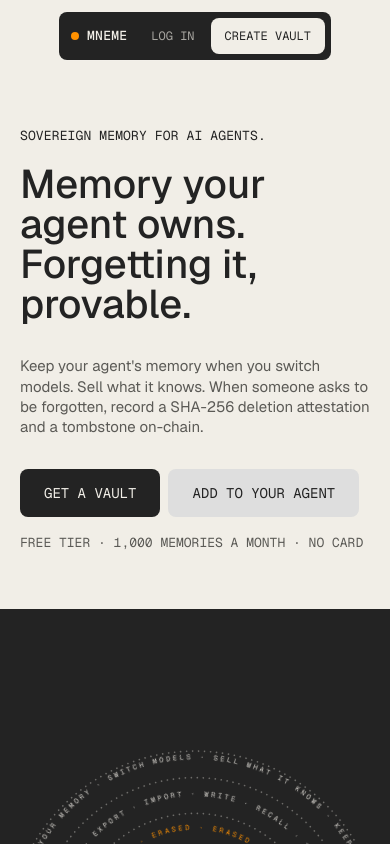
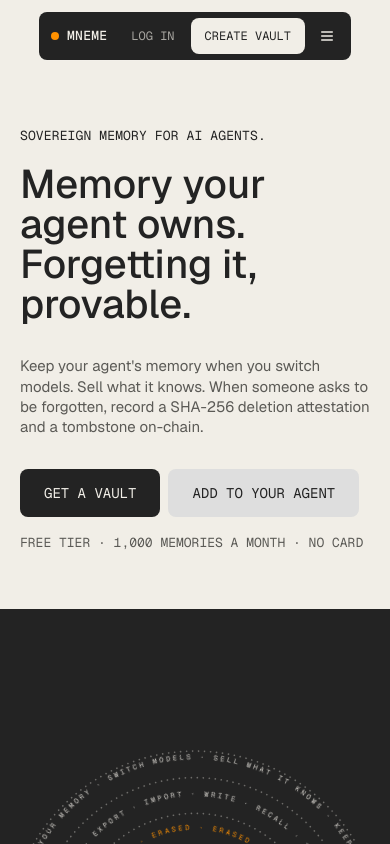
Before and after one commit to h55n/MNEME, a Next.js app in the folder apps/web/: page / in a window 390 px wide. Shown: the top 844 px of the page. Built offline with nearby package versions, Linux system fonts and the light colour scheme.

Commit message:
fix(web): offset nav below demo banner and add mobile section menu
Signed-off-by: Hassan Rehman <144530465+h55n@users.noreply.github.com>
Signed-off-by: hassan <144530465+h55n@users.noreply.github.com>

```diff
--- a/apps/web/src/components/landing/Nav.tsx
+++ b/apps/web/src/components/landing/Nav.tsx
@@ -1,5 +1,9 @@
 'use client';
 import Link from 'next/link';
+import { useState } from 'react';
+import { Menu, X } from 'lucide-react';
+
+const DEMO = process.env.NEXT_PUBLIC_DEMO_MODE === 'true';
 
 const LINKS: [string, string][] = [
   ['How it works', '#how'],
@@ -9,24 +13,53 @@
   ['FAQ', '#faq'],
 ];
 
-// Floating dark bar, mono uppercase labels, one accent dot.
+const LINK = 'font-mono uppercase text-[12px] px-3 h-9 inline-flex items-center text-[#F1EEE7]/65 hover:text-[#F1EEE7] transition-colors';
+
+// Floating dark bar, mono uppercase labels, one accent dot. Below md the
+// section links move into a menu. When the demo banner is shown the bar sits
+// beneath it so the two never overlap.
 export function Nav() {
+  const [open, setOpen] = useState(false);
   return (
-    <header className="fixed top-3 sm:top-4 left-0 right-0 z-40 flex justify-center px-3 pointer-events-none">
-      <div className="pointer-events-auto flex items-center gap-1 sm:gap-2 rounded-lg bg-[#232323] text-[#F1EEE7] pl-3 pr-1.5 h-12 ring-1 ring-white/10">
+    <header
+      className={
+        'fixed left-0 right-0 z-40 flex justify-center px-3 pointer-events-none ' +
+        (DEMO ? 'top-16 sm:top-12' : 'top-3 sm:top-4')
+      }
+    >
+      <div className="pointer-events-auto w-full max-w-fit rounded-lg bg-[#232323] text-[#F1EEE7] ring-1 ring-white/10">
+        <div className="flex items-center gap-1 sm:gap-2 pl-3 pr-1.5 h-12">
           <Link href="/" className="flex items-center gap-2 pr-2 sm:pr-4" aria-label="mneme home">
             <span className="w-2 h-2 rounded-full bg-[#FF9100]" />
             <span className="font-mono uppercase text-[13px] tracking-[0.02em] font-medium">mneme</span>
           </Link>
           <nav className="hidden md:flex items-center" aria-label="Primary">
             {LINKS.map(([l, h]) => (
-            <a key={h} href={h} className="font-mono uppercase text-[12px] px-3 h-9 inline-flex items-center text-[#F1EEE7]/65 hover:text-[#F1EEE7] transition-colors">{l}</a>
+              <a key={h} href={h} className={LINK}>{l}</a>
             ))}
           </nav>
-        <Link href="/login" className="font-mono uppercase text-[12px] px-3 h-9 inline-flex items-center text-[#F1EEE7]/65 hover:text-[#F1EEE7] transition-colors">Log in</Link>
+          <Link href="/login" className={LINK}>Log in</Link>
           <a href="#start" className="font-mono uppercase text-[12px] px-3.5 h-9 inline-flex items-center rounded-md bg-[#F1EEE7] text-[#232323] hover:bg-[#FF9100] transition-colors">
             Create vault
           </a>
+          <button
+            type="button"
+            className="md:hidden h-9 w-9 inline-flex items-center justify-center rounded-md text-[#F1EEE7] hover:bg-white/10"
+            aria-label={open ? 'Close menu' : 'Open menu'}
+            aria-expanded={open}
+            aria-controls="mobile-menu"
+            onClick={() => setOpen((o) => !o)}
+          >
+            {open ? <X className="w-4 h-4" /> : <Menu className="w-4 h-4" />}
+          </button>
+        </div>
+        {open && (
+          <nav id="mobile-menu" aria-label="Sections" className="md:hidden border-t border-white/10 py-1">
+            {LINKS.map(([l, h]) => (
+              <a key={h} href={h} onClick={() => setOpen(false)} className={LINK + ' w-full h-11 !text-[13px]'}>{l}</a>
+            ))}
+          </nav>
+        )}
       </div>
     </header>
   );
```
Lines whose indentation alone changed are shown as unchanged.
